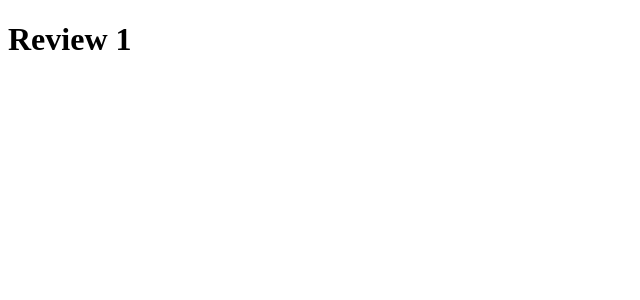
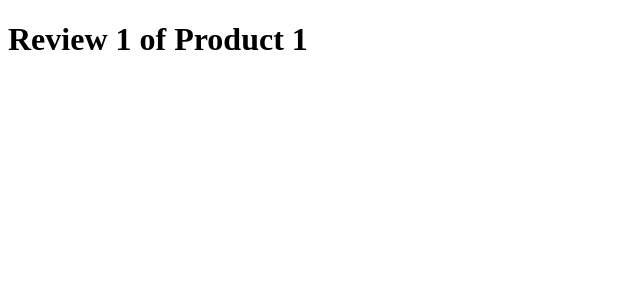
Before and after one commit to pokhreally/sveltekit-basic, a SvelteKit app: page /products/1/reviews/1 in a window 1280 px wide. Shown: the top 300 px of the page, without its empty margins (0-640 px from the left). Built offline with nearby package versions, Linux system fonts and the light colour scheme.

Commit message:
nested routes and its use

```diff
--- a/src/routes/products/[productId]/reviews/[reviewId]/+page.svelte
+++ b/src/routes/products/[productId]/reviews/[reviewId]/+page.svelte
@@ -2,6 +2,7 @@
     import { page } from "$app/stores"
 
     const reviewId = $page.params.reviewId
+    const productId = $page.params.productId
 </script>
 
-<h1>Review {reviewId}</h1>
+<h1>Review {reviewId} of Product {productId}</h1>
```
Also changed, not shown: src/routes/products/[productId]/reviews/+page.svelte (+6 -1 lines).
